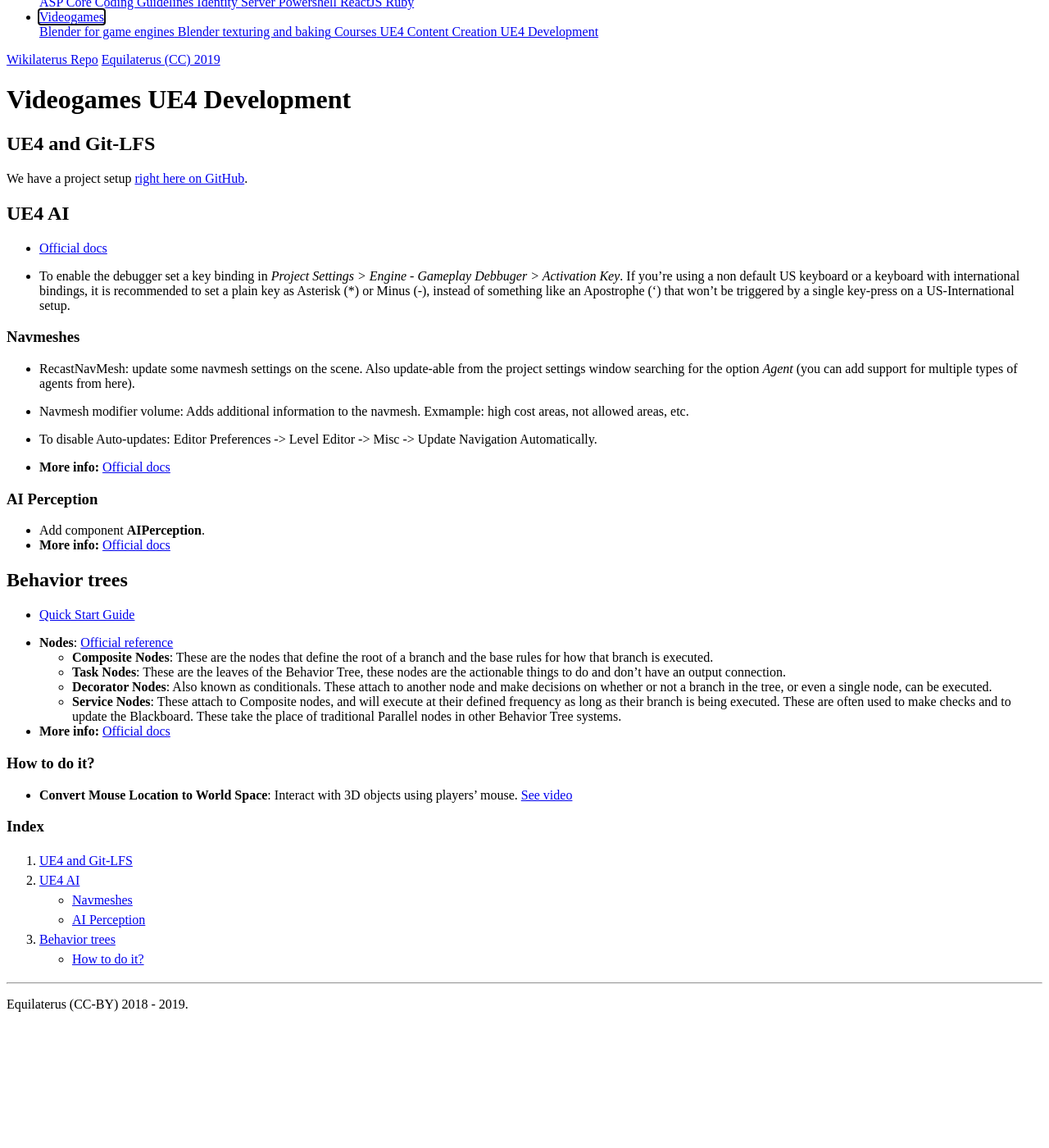
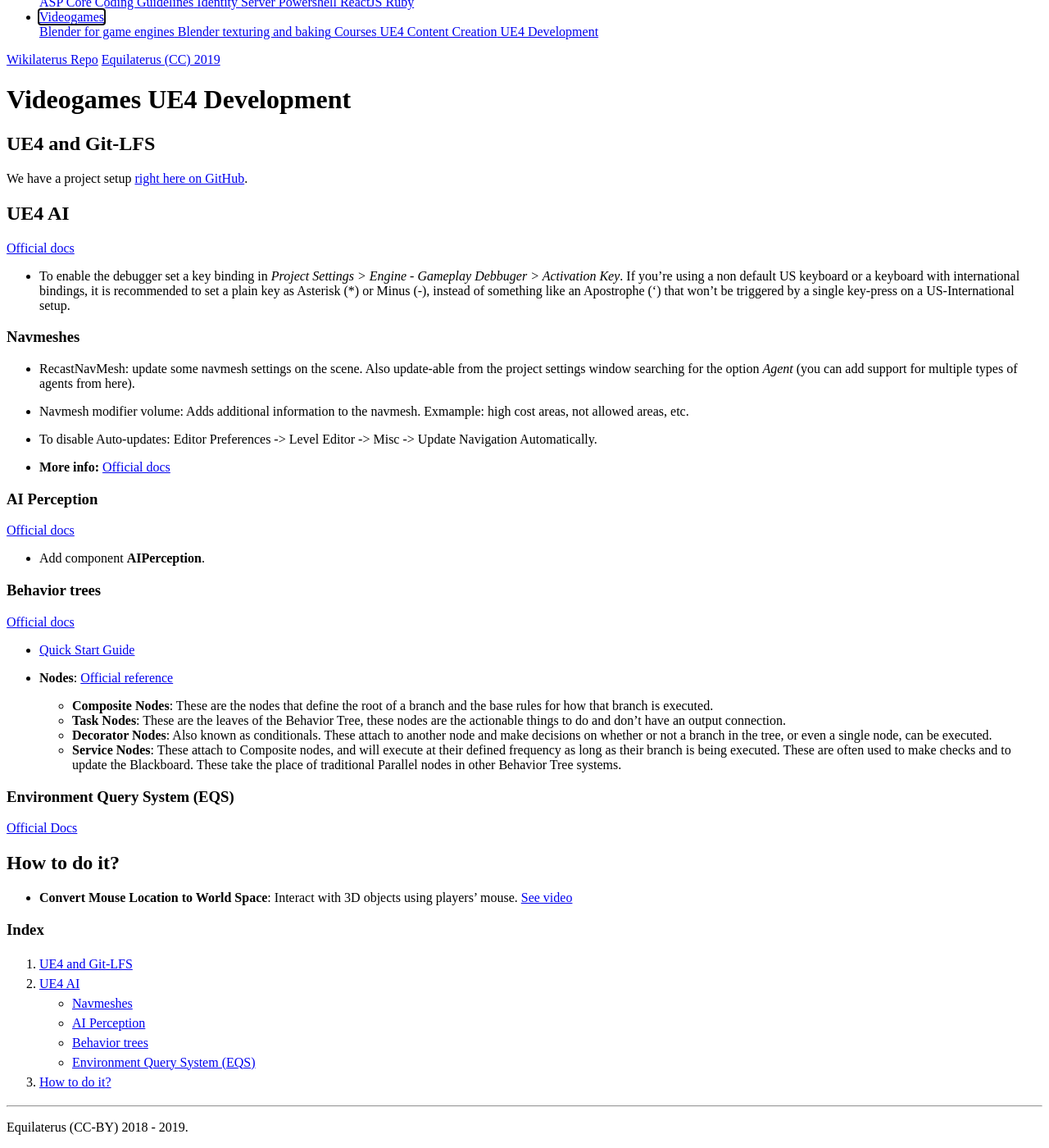
Before and after one commit to equilaterus/wikilaterus, a Jekyll site: the page built from wiki/Videogames-UE4-Development.md, in a window 1280 px wide and 1400 px high, scrolled down 172 px. Shown: the whole window at 82% size. Built offline with Jekyll 4.4.1, drawn with Linux system fonts in a browser that asks for light colours; nearby versions of some CDN libraries; a style sheet for code colours, icons or effects is not loaded; before the commit the page ends 1422 px from its top, so only the background shows below that.

Commit message:
UE4 docs updated

```diff
--- a/wiki/Videogames-UE4-Development.md
+++ b/wiki/Videogames-UE4-Development.md
@@ -11,7 +11,7 @@
 
 ## UE4 AI
 
-* [Official docs](https://docs.unrealengine.com/en-US/Engine/ArtificialIntelligence/index.html)
+[Official docs](https://docs.unrealengine.com/en-US/Engine/ArtificialIntelligence/index.html)
 
 * To enable the debugger set a key binding in *Project Settings > Engine - Gameplay Debbuger > Activation Key*. If you're using a non default US keyboard or a keyboard with international bindings, it is recommended to set a plain key as Asterisk (*) or Minus (-), instead of something like an Apostrophe (') that won't be triggered by a single key-press on a US-International setup.
 
@@ -27,10 +27,13 @@
 
 ### AI Perception
 
+[Official docs](https://docs.unrealengine.com/en-US/Engine/ArtificialIntelligence/AIPerception/index.html)
+
 * Add component **AIPerception**.
-* **More info:** [Official docs](https://docs.unrealengine.com/en-US/Engine/ArtificialIntelligence/AIPerception/index.html)
 
-## Behavior trees
+### Behavior trees
+
+[Official docs](https://docs.unrealengine.com/en-US/Engine/ArtificialIntelligence/BehaviorTrees/index.html)
 
 * [Quick Start Guide](https://docs.unrealengine.com/en-US/Engine/ArtificialIntelligence/BehaviorTrees/BehaviorTreeQuickStart/index.html)
 
@@ -40,10 +43,14 @@
   * **Decorator Nodes**: Also known as conditionals. These attach to another node and make decisions on whether or not a branch in the tree, or even a single node, can be executed.
   * **Service Nodes**: These attach to Composite nodes, and will execute at their defined frequency as long as their branch is being executed. These are often used to make checks and to update the Blackboard. These take the place of traditional Parallel nodes in other Behavior Tree systems.
 
-* **More info:** [Official docs](https://docs.unrealengine.com/en-US/Engine/ArtificialIntelligence/BehaviorTrees/index.html)
 
 
-### How to do it?
+### Environment Query System (EQS)
+
+[Official Docs](https://docs.unrealengine.com/en-US/Engine/ArtificialIntelligence/EQS/index.html)
+
+
+## How to do it?
 
 * **Convert Mouse Location to World Space**: Interact with 3D objects using players' mouse.
   [See video](https://www.youtube.com/watch?v=b1_efR9hrT4)
```
